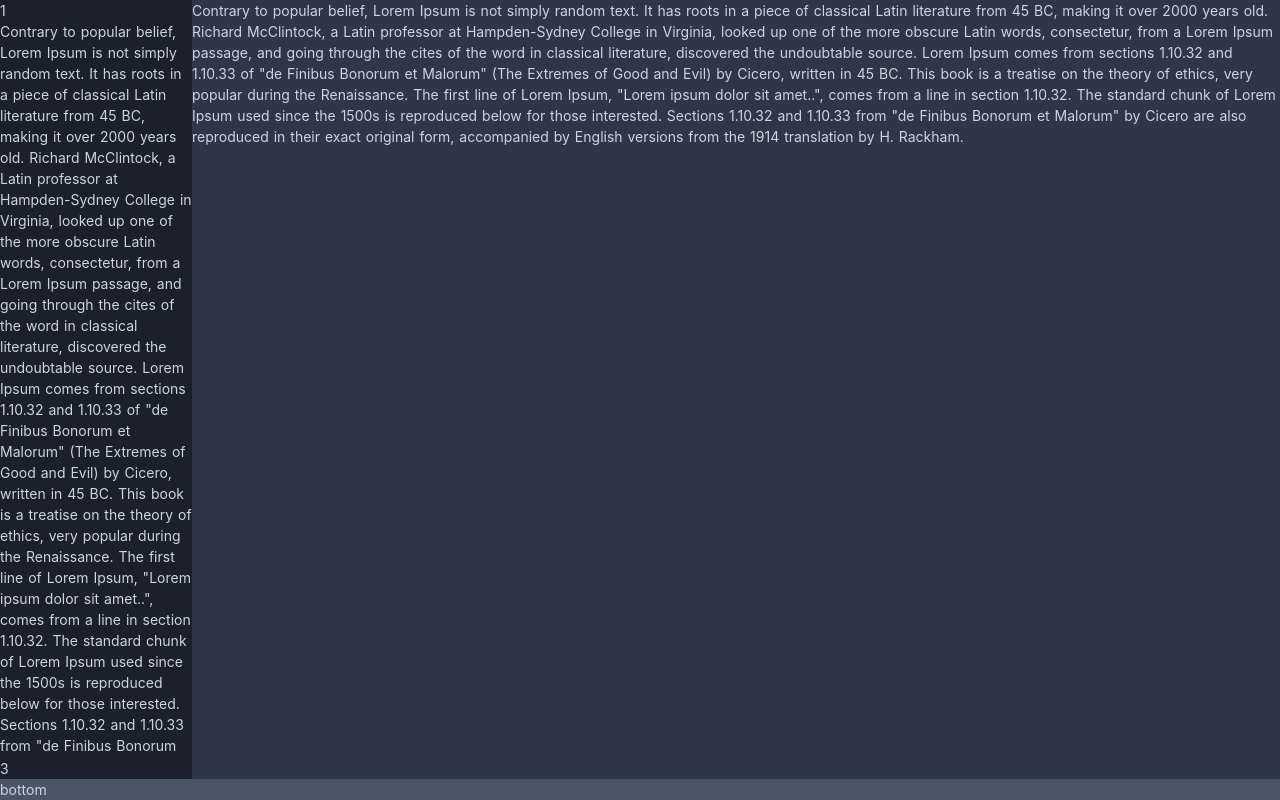
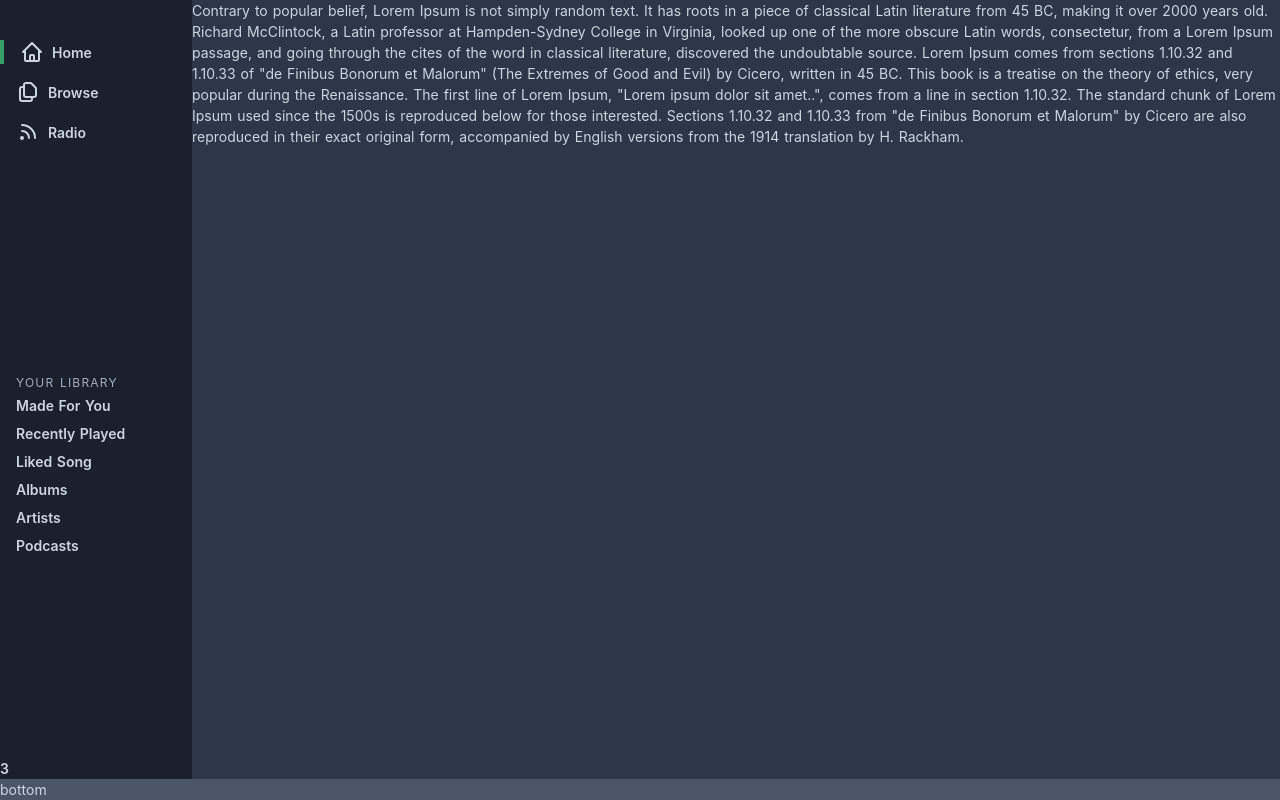
Before and after one commit to ivanradojevic-web-dev/nuxt-tailwindui-vue-functionality, a Nuxt app: page /spotify in a window 1280 px wide. Built offline with nearby package versions, Linux system fonts and the light colour scheme.

Commit message:
sidebar list

```diff
--- a/pages/index.vue
+++ b/pages/index.vue
@@ -21,7 +21,7 @@
         <mega-menu></mega-menu>
 
         <nuxt-link to="spotify" class="text-base leading-6 font-medium text-gray-500 hover:text-gray-900 focus:outline-none focus:text-gray-900 transition ease-in-out duration-150">
-          Spotify
+          Spotify (remake)
         </nuxt-link>
         <a href="#" class="text-base leading-6 font-medium text-gray-500 hover:text-gray-900 focus:outline-none focus:text-gray-900 transition ease-in-out duration-150">
           Docs
--- a/pages/spotify.vue
+++ b/pages/spotify.vue
@@ -1,10 +1,41 @@
 <template>
 <div class="flex flex-col h-screen text-sm text-gray-400">
 <div class="bg-blue-500 flex-1 flex overflow-y-hidden">
-  <div class=" bg-gray-900 w-48 flex-none  flex flex-col justify-between">
-    <div class="">1</div>
-    <div class="sidebar overflow-y-auto">Contrary to popular belief, Lorem Ipsum is not simply random text. It has roots in a piece of classical Latin literature from 45 BC, making it over 2000 years old. Richard McClintock, a Latin professor at Hampden-Sydney College in Virginia, looked up one of the more obscure Latin words, consectetur, from a Lorem Ipsum passage, and going through the cites of the word in classical literature, discovered the undoubtable source. Lorem Ipsum comes from sections 1.10.32 and 1.10.33 of "de Finibus Bonorum et Malorum" (The Extremes of Good and Evil) by Cicero, written in 45 BC. This book is a treatise on the theory of ethics, very popular during the Renaissance. The first line of Lorem Ipsum, "Lorem ipsum dolor sit amet..", comes from a line in section 1.10.32.
-The standard chunk of Lorem Ipsum used since the 1500s is reproduced below for those interested. Sections 1.10.32 and 1.10.33 from "de Finibus Bonorum et Malorum" by Cicero are also reproduced in their exact original form, accompanied by English versions from the 1914 translation by H. Rackham.</div>
+  <div class=" bg-gray-900 w-48 flex-none  flex flex-col justify-between font-semibold">
+
+    <ul class="py-6">
+      <li class="border-l-4 border-green-600">
+        <a href="#" class="flex items-center mx-4 mt-4 hover:text-white">
+          <span><svg class="w-6 h-6" fill="none" stroke="currentColor" viewBox="0 0 24 24" xmlns="http://www.w3.org/2000/svg"><path stroke-linecap="round" stroke-linejoin="round" stroke-width="2" d="M3 12l2-2m0 0l7-7 7 7M5 10v10a1 1 0 001 1h3m10-11l2 2m-2-2v10a1 1 0 01-1 1h-3m-6 0a1 1 0 001-1v-4a1 1 0 011-1h2a1 1 0 011 1v4a1 1 0 001 1m-6 0h6"></path></svg></span>
+          <span class="ml-2">Home</span>
+        </a>
+      </li>
+      <li class="">
+        <a href="#" class="flex items-center mx-4 mt-4 hover:text-white">
+          <span><svg class="w-6 h-6" fill="none" stroke="currentColor" viewBox="0 0 24 24" xmlns="http://www.w3.org/2000/svg"><path stroke-linecap="round" stroke-linejoin="round" stroke-width="2" d="M8 7v8a2 2 0 002 2h6M8 7V5a2 2 0 012-2h4.586a1 1 0 01.707.293l4.414 4.414a1 1 0 01.293.707V15a2 2 0 01-2 2h-2M8 7H6a2 2 0 00-2 2v10a2 2 0 002 2h8a2 2 0 002-2v-2"></path></svg></span>
+          <span class="ml-2">Browse</span>
+        </a>
+      </li>
+      <li class="">
+        <a href="#" class="flex items-center mx-4 mt-4 hover:text-white">
+          <span><svg class="w-6 h-6" fill="none" stroke="currentColor" viewBox="0 0 24 24" xmlns="http://www.w3.org/2000/svg"><path stroke-linecap="round" stroke-linejoin="round" stroke-width="2" d="M6 5c7.18 0 13 5.82 13 13M6 11a7 7 0 017 7m-6 0a1 1 0 11-2 0 1 1 0 012 0z"></path></svg></span>
+          <span class="ml-2">Radio</span>
+        </a>
+      </li>
+    </ul>
+
+    <div class="sidebar overflow-y-auto px-4 mt-2">
+      <h3 class="uppercase tracking-widest text-gray-500 text-xs font-normal">Your LIbrary</h3>
+      <ul class="leading-loose">
+       <li class="truncate"><a href="#" class="hover:text-white">Made For You</a></li>
+       <li class="truncate"><a href="#" class="hover:text-white">Recently Played</a></li>
+       <li class="truncate"><a href="#" class="hover:text-white">Liked Song</a></li>
+       <li class="truncate"><a href="#" class="hover:text-white">Albums</a></li>
+       <li class="truncate"><a href="#" class="hover:text-white">Artists</a></li>
+       <li class="truncate"><a href="#" class="hover:text-white">Podcasts</a></li>
+      </ul>
+    </div>
+
     <div class="">3</div>
   </div>
   <div class="sidebar-content bg-gray-800 flex-1 overflow-y-auto">Contrary to popular belief, Lorem Ipsum is not simply random text. It has roots in a piece of classical Latin literature from 45 BC, making it over 2000 years old. Richard McClintock, a Latin professor at Hampden-Sydney College in Virginia, looked up one of the more obscure Latin words, consectetur, from a Lorem Ipsum passage, and going through the cites of the word in classical literature, discovered the undoubtable source. Lorem Ipsum comes from sections 1.10.32 and 1.10.33 of "de Finibus Bonorum et Malorum" (The Extremes of Good and Evil) by Cicero, written in 45 BC. This book is a treatise on the theory of ethics, very popular during the Renaissance. The first line of Lorem Ipsum, "Lorem ipsum dolor sit amet..", comes from a line in section 1.10.32.
```
